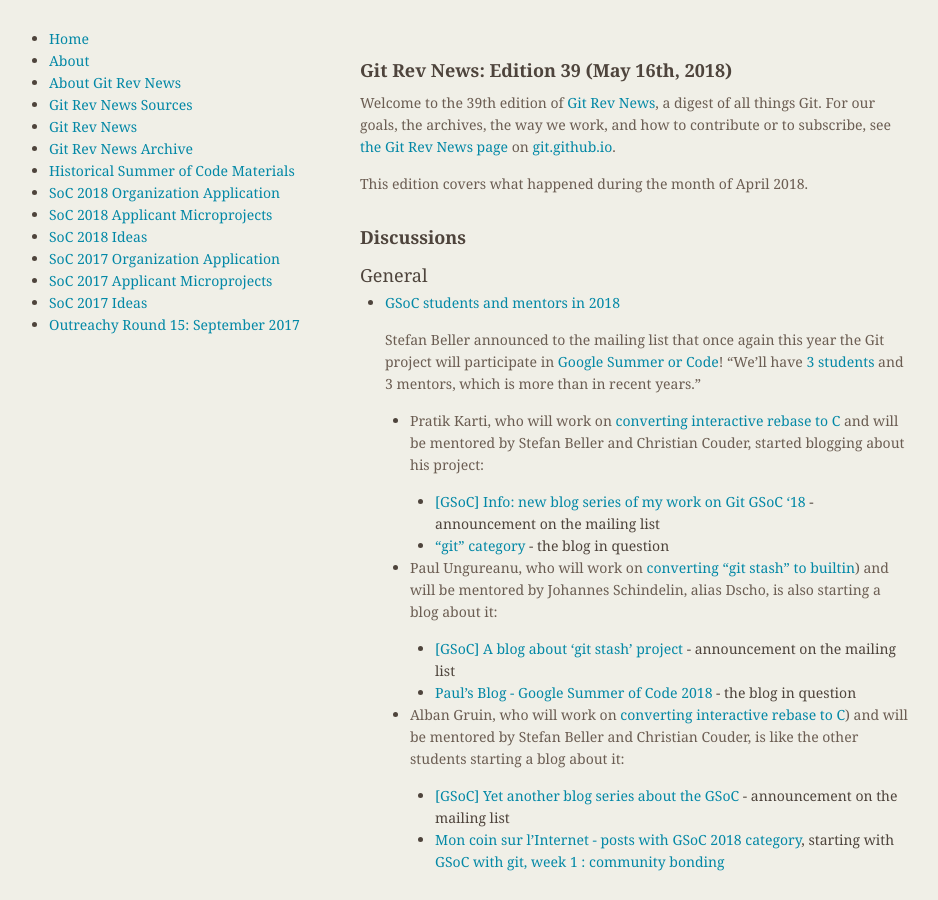
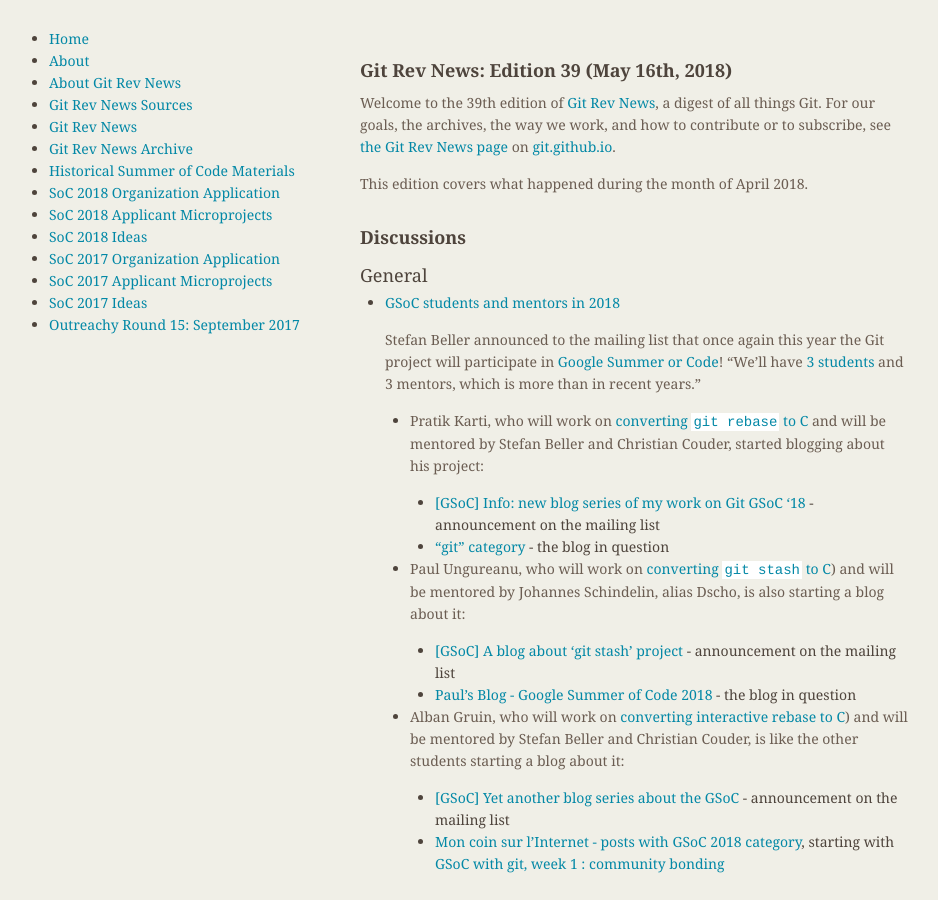
Before and after one commit to git/git.github.io, a Jekyll site: the page built from rev_news/drafts/edition-39.md, in a window 1280 px wide and 900 px high. Shown: the whole window, without its empty margins (174-1112 px from the left). Built offline with Jekyll 4.4.1, drawn with Linux system fonts in a browser that asks for light colours.

Commit message:
rn-39: improve GSoC project descriptions

```diff
--- a/rev_news/drafts/edition-39.md
+++ b/rev_news/drafts/edition-39.md
@@ -27,13 +27,13 @@
   "We'll have [3 students](https://summerofcode.withgoogle.com/organizations/5376866043559936/#projects)
   and 3 mentors, which is more than in recent years."
 
-  * Pratik Karti, who will work on [converting interactive rebase to C](https://summerofcode.withgoogle.com/projects/#4981391490547712)
+  * Pratik Karti, who will work on [converting `git rebase` to C](https://summerofcode.withgoogle.com/projects/#4981391490547712)
     and will be mentored by Stefan Beller and Christian Couder, started blogging about his project:
 
     * [[GSoC] Info: new blog series of my work on Git GSoC '18](https://public-inbox.org/git/20180502033925.6744-1-predatoramigo@gmail.com/) - announcement on the mailing list
     * ["git" category](https://prertik.github.io/categories/git/) - the blog in question
 
-  * Paul Ungureanu, who will work on [converting “git stash” to builtin](https://summerofcode.withgoogle.com/projects/#5431410714738688))
+  * Paul Ungureanu, who will work on [converting `git stash` to C](https://summerofcode.withgoogle.com/projects/#5431410714738688))
     and will be mentored by Johannes Schindelin, alias Dscho, is also starting a blog about it:
 
     * [[GSoC] A blog about 'git stash' project](https://public-inbox.org/git/7557a20a-a55e-e085-1aaa-3935000f643f@gmail.com) - announcement on the mailing list
```
